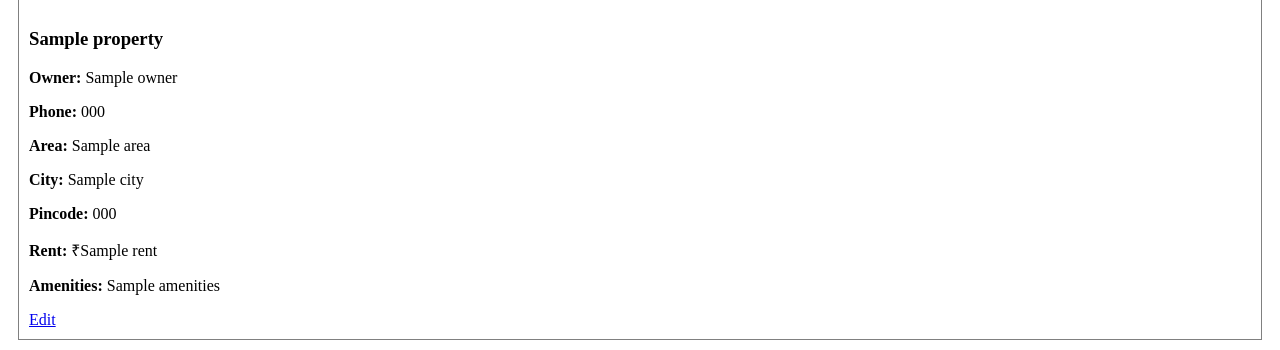
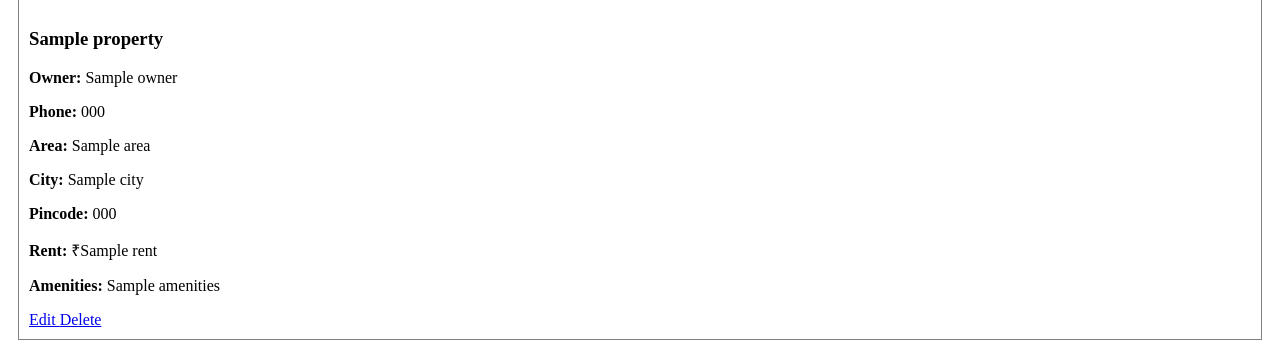
Before and after one commit to Riddhi-Daspute/RentRadar, a Django app: page / in a window 1280 px wide. Shown: the part 682-1032 px from the top of the page. Run offline with Django 5.2, Linux system fonts and the light colour scheme; tables that the repository leaves empty hold one stand-in row (values such as "Sample post"); a database or web service that is not in the repository returns one stand-in record (values such as "Sample title").

Commit message:
Completed MongoDB CRUD operations

```diff
--- a/listings/templates/home.html
+++ b/listings/templates/home.html
@@ -87,6 +87,10 @@
     <a href="{% url 'edit_property' property.id %}">
         Edit
     </a>
+    <a href="{% url 'delete_property' property.id %}"
+        onclick="return confirm('Are you sure you want to delete this property?')">
+        Delete
+    </a>
 </div>
 
 {% empty %}
--- a/listings/urls.py
+++ b/listings/urls.py
@@ -4,4 +4,5 @@ from . import views
 urlpatterns = [
     path('', views.home, name='home'),
     path("edit/<str:property_id>/", views.edit_property, name="edit_property"),
+    path("delete/<str:property_id>/", views.delete_property, name="delete_property"),
 ]
--- a/listings/views.py
+++ b/listings/views.py
@@ -53,6 +53,20 @@ def edit_property(request, property_id):
         "property": property
     }
     )
+
+def delete_property(request, property_id):
+
+    properties_collection.delete_one(
+        {
+            "_id": ObjectId(property_id)
+        }
+    )
+
+    messages.success(request, "Property deleted successfully!")
+
+    return redirect("home")
+
+
 # Create your views here.
 def home(request):
 
```
